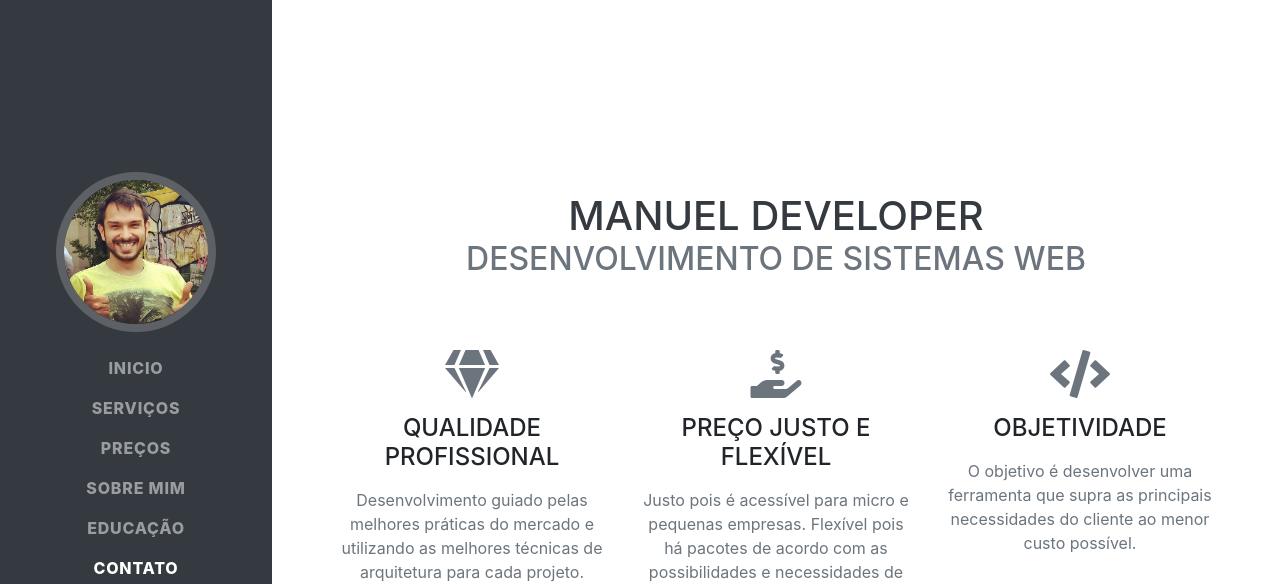
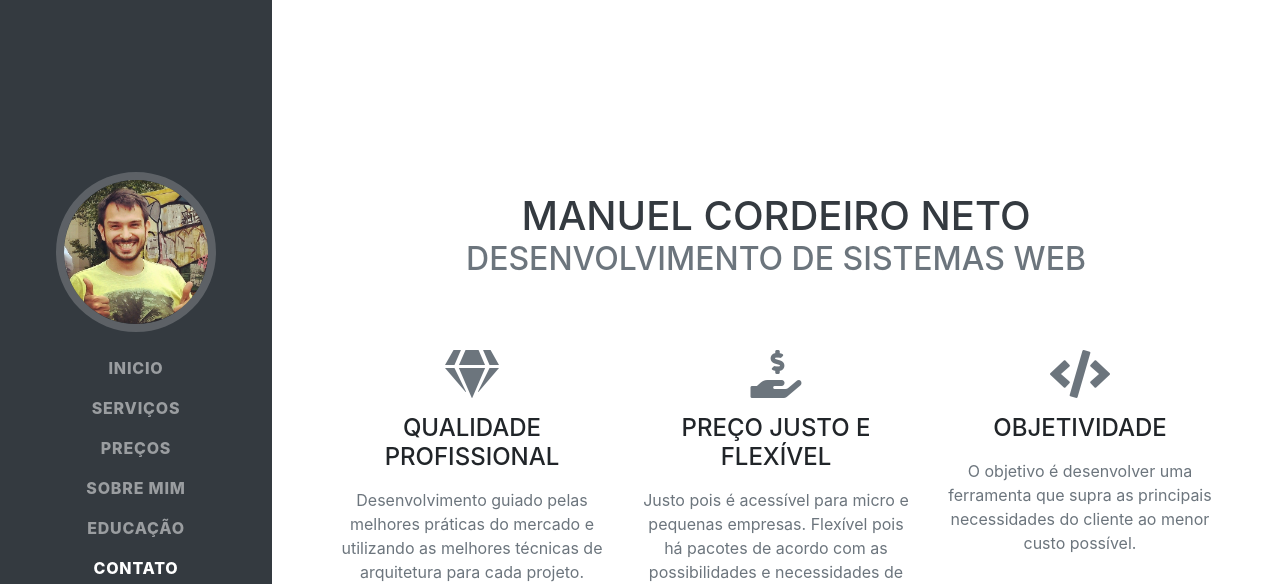
Before and after one commit to manuelcdr/mcn, a website with bundled scripts: page src/index.html in a window 1280 px wide. Shown: the top 584 px of the page. Built offline with nearby package versions, Linux system fonts and the light colour scheme; a web font is replaced by a local one.

Commit message:
volta titulo

```diff
--- a/src/index.html
+++ b/src/index.html
@@ -77,7 +77,7 @@
 
     <section class="resume-section p-3 p-lg-5 d-flex d-column" id="inicio">
       <div class="my-auto">
-        <h1 class="mb-0 text-center text-dark">Manuel Developer</h1>
+        <h1 class="mb-0 text-center text-dark">Manuel Cordeiro Neto</h1>
         <h2 class="mb-4 text-secondary text-center">Desenvolvimento de Sistemas Web</h2>
         <div class="container">
           <div class="row">
```
